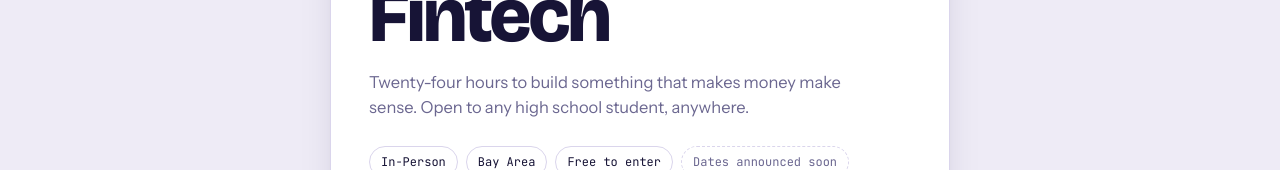
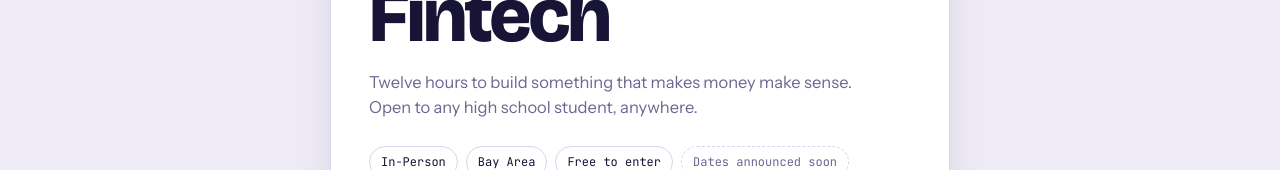
Before and after one commit to okoushiko/compound-signup, a plain HTML site: page index.html in a window 1280 px wide. Shown: the part 271-441 px from the top of the page. Drawn offline with nearby package versions, Linux system fonts and the light colour scheme.

Commit message:
Update index.html

```diff
--- a/index.html
+++ b/index.html
@@ -427,7 +427,7 @@ const screens = {
     <div class="screen">
       <p class="eyebrow">DevFintech presents</p>
       <h1>Fintech</h1>
-      <p class="lede">Twenty-four hours to build something that makes money make sense. Open to any high school student, anywhere.</p>
+      <p class="lede">Twelve hours to build something that makes money make sense. Open to any high school student, anywhere.</p>
       <div class="facts">
         <span class="fact">In-Person</span>
         <span class="fact">Bay Area</span>
```
